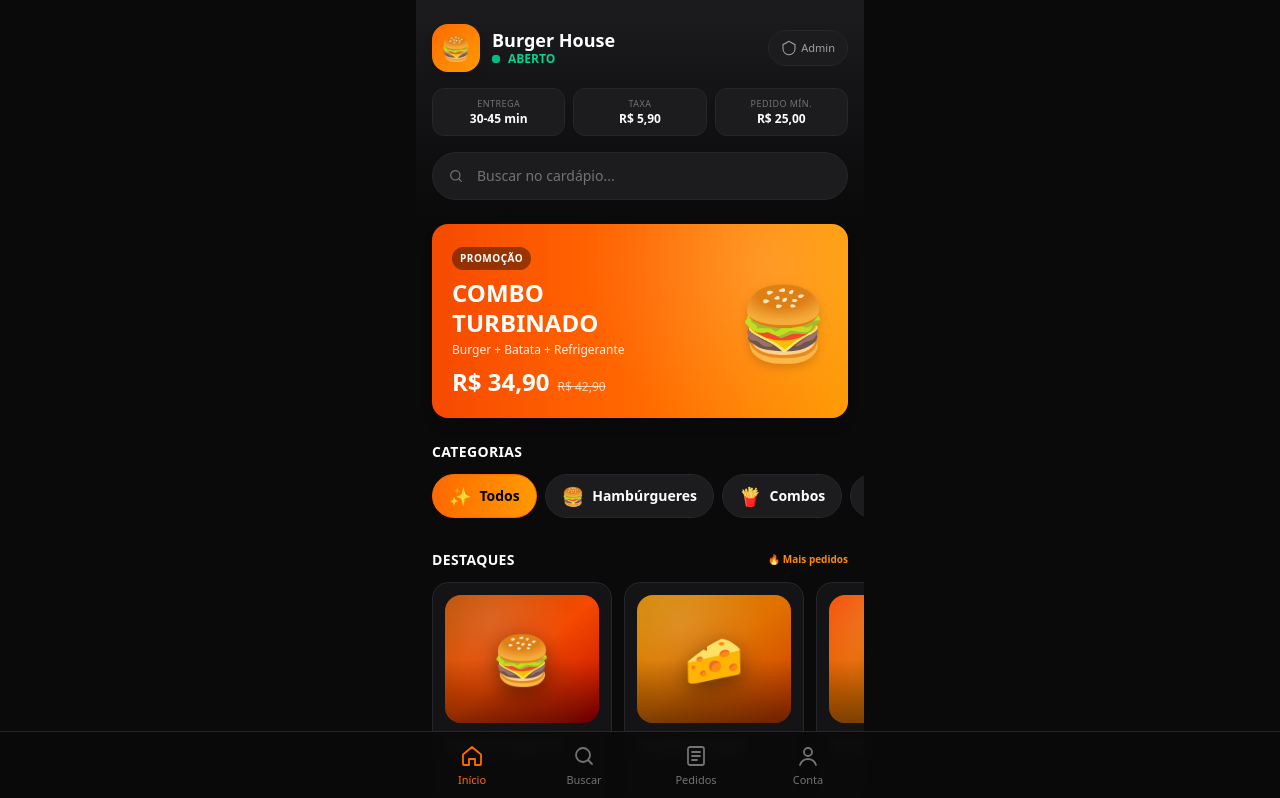
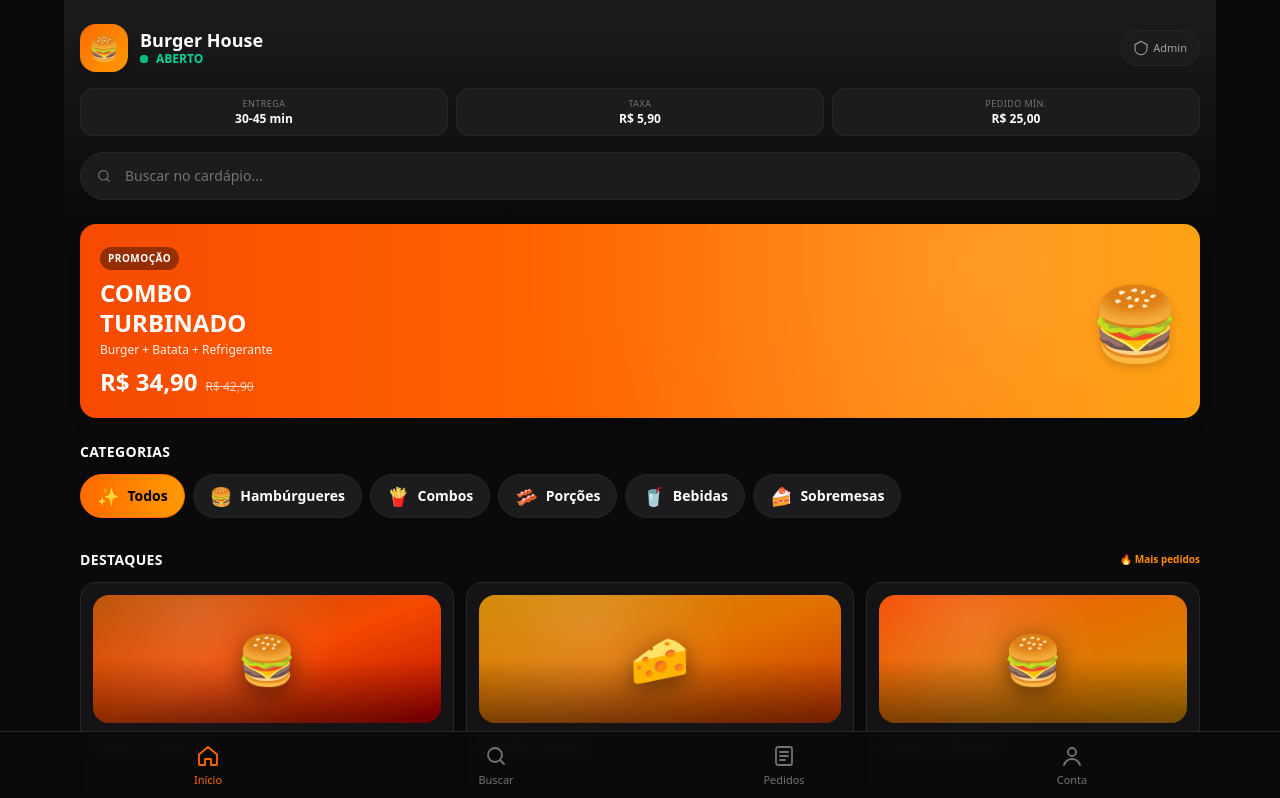
Before and after one commit to jesssilvasp/harmburgueria_01, a Next.js app: page / in a window 1280 px wide. Shown: the top 798 px of the page. Built offline with nearby package versions, Linux system fonts and the light colour scheme.

Commit message:
fix: make storefront responsive on desktop

```diff
--- a/src/components/BottomNav.tsx
+++ b/src/components/BottomNav.tsx
@@ -43,7 +43,7 @@
         className="fixed bottom-0 left-0 right-0 z-30 bg-[#0a0a0b]/95 backdrop-blur border-t border-[#26262b]"
         style={{ paddingBottom: "env(safe-area-inset-bottom, 0px)" }}
       >
-        <div className="mx-auto max-w-md">
+        <div className="mx-auto w-full max-w-6xl">
           <div className="grid grid-cols-4">
             {items.map((it) => {
               const active =
--- a/src/components/MobileShell.tsx
+++ b/src/components/MobileShell.tsx
@@ -4,7 +4,7 @@
 export default function MobileShell({ children }: { children: ReactNode }) {
   return (
     <div className="min-h-screen bg-[#0a0a0b]">
-      <div className="mx-auto max-w-md min-h-screen bg-[#0a0a0b] pb-safe relative">
+      <div className="mx-auto min-h-screen w-full max-w-6xl bg-[#0a0a0b] pb-safe relative">
         {children}
         <BottomNav />
       </div>
```
